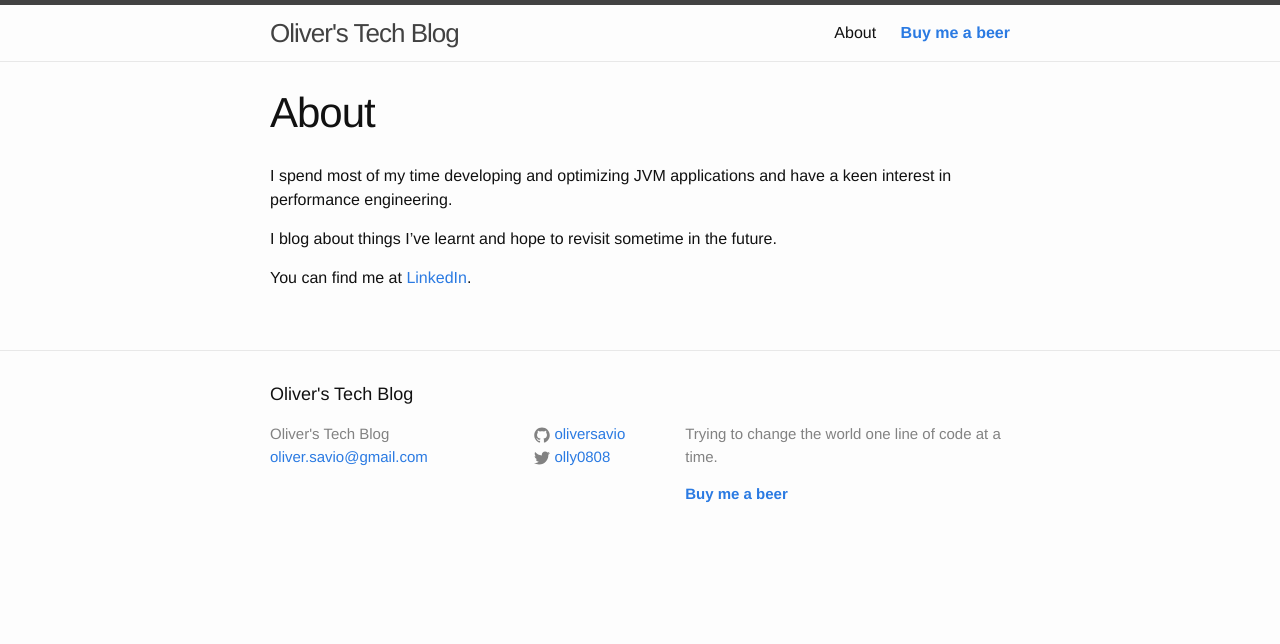
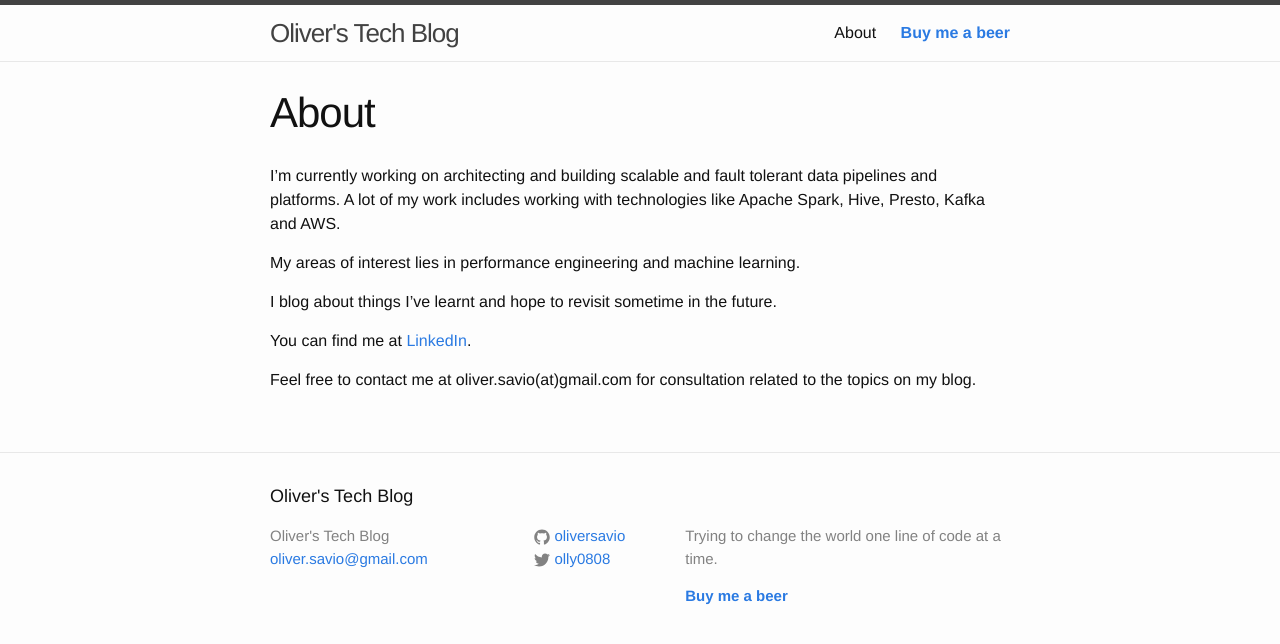
Before and after one commit to oliversavio/oliversavio.github.io, a Jekyll site: the page built from about.md, in a window 1280 px wide. Shown: the top 644 px of the page. Built offline with Jekyll 4.4.1, drawn with Linux system fonts in a browser that asks for light colours.

Commit message:
updated about me

```diff
--- a/about.md
+++ b/about.md
@@ -1,11 +1,16 @@
 ---
 layout: page
 title: About
+description: Apache Spark | Hive | Presto | Kafka | AWS | Big Data | NLP | Elasticsearch
 permalink: /about/
 ---
 
-I spend most of my time developing and optimizing JVM applications and have a keen interest in performance engineering.
+I'm currently working on architecting and building scalable and fault tolerant data pipelines and platforms. A lot of my work includes working with technologies like Apache Spark, Hive, Presto, Kafka and AWS.
+
+My areas of interest lies in performance engineering and machine learning.
 
 I blog about things I've learnt and hope to revisit sometime in the future.
 
 You can find me at [LinkedIn](https://in.linkedin.com/in/oliver-mascarenhas-71718b16).
+
+Feel free to contact me at oliver.savio(at)gmail.com for consultation related to the topics on my blog.
```
